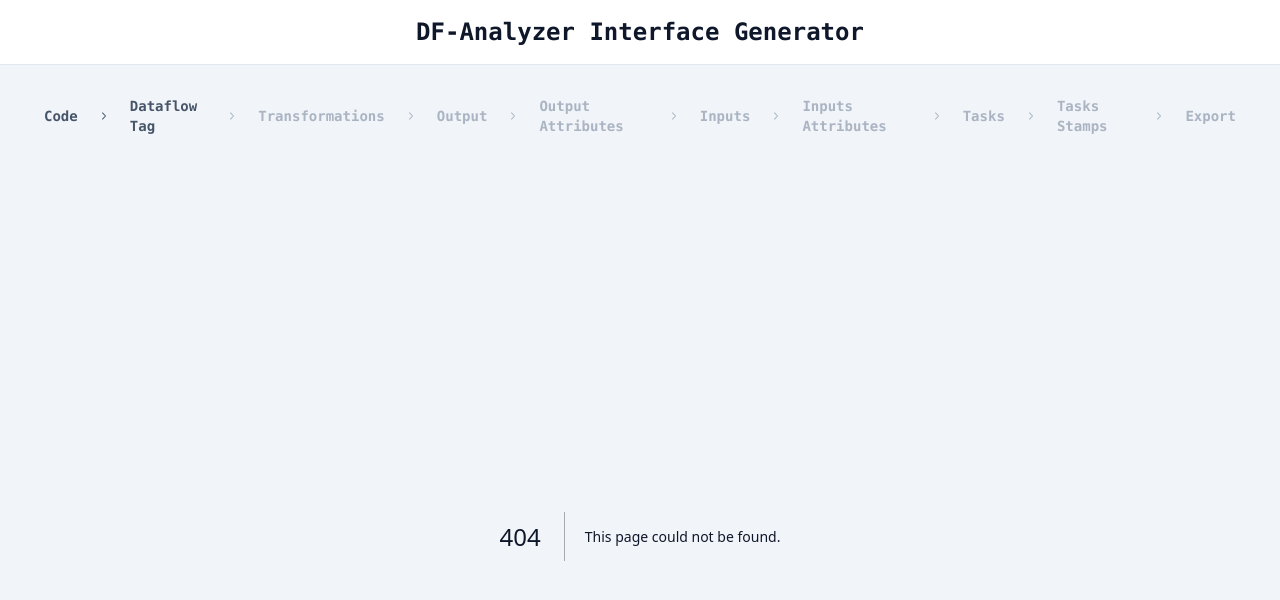
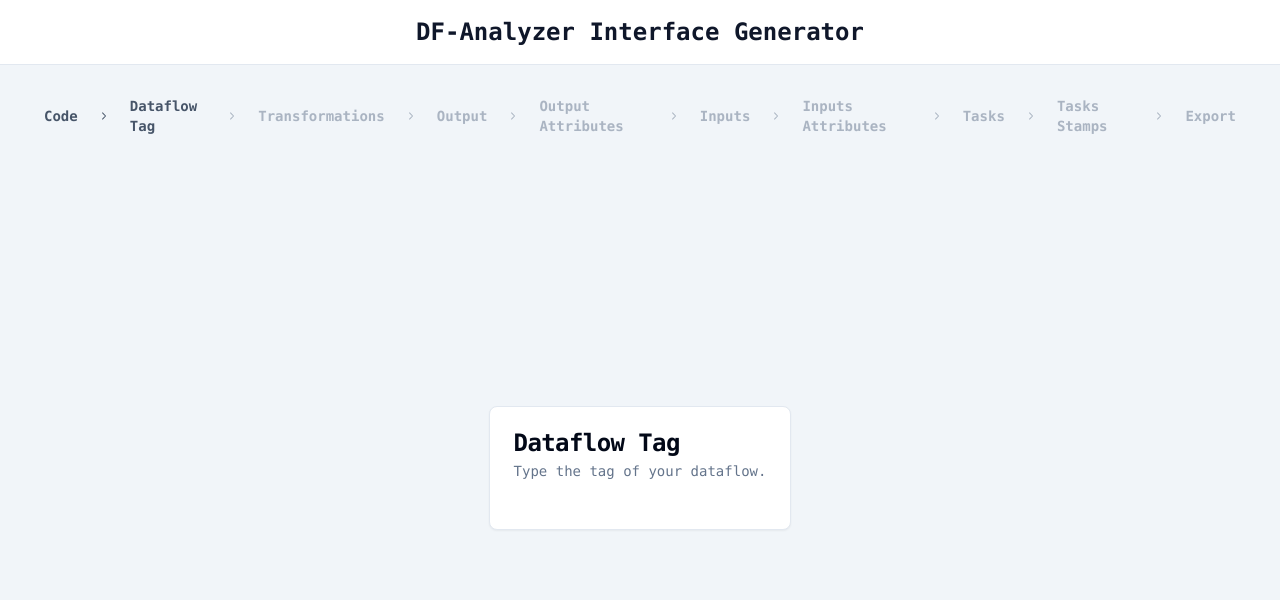
Before and after one commit to lorenzoa7/df-analyzer, a Next.js app: page /dataflow-tag in a window 1280 px wide. Before the commit this address had no page. Shown: the top 600 px of the page. Built offline with nearby package versions, Linux system fonts and the light colour scheme.

Commit message:
Create app context and finish code step

```diff
--- a/src/app/code/components/code-form.tsx
+++ b/src/app/code/components/code-form.tsx
@@ -12,6 +12,8 @@ import { Textarea } from '@/components/ui/textarea'
 import { SiteRoutes } from '@/config/routes'
 import { getNextRoute } from '@/functions/get-next-route'
 import { getPreviousRoute } from '@/functions/get-previous-route'
+import { useConstrolNavigation } from '@/hooks/use-control-navigation'
+import { useApp } from '@/providers/app-provider'
 import { CodeData, codeSchema } from '@/schemas/codeSchema'
 import { zodResolver } from '@hookform/resolvers/zod'
 import { usePathname } from 'next/navigation'
@@ -19,6 +21,8 @@ import { useForm } from 'react-hook-form'
 
 export default function CodeForm() {
   const currentRoute = usePathname() as SiteRoutes
+  const { goToNextStep } = useConstrolNavigation()
+  const { setDataflowData } = useApp()
   const form = useForm<CodeData>({
     resolver: zodResolver(codeSchema),
     defaultValues: {
@@ -27,7 +31,8 @@ export default function CodeForm() {
   })
 
   const onSubmit = (data: CodeData) => {
-    console.log(data)
+    setDataflowData((dataflowData) => ({ ...dataflowData, code: data.code }))
+    goToNextStep(currentRoute)
   }
   return (
     <Form {...form}>
--- /dev/null
+++ b/src/app/dataflow-tag/page.tsx
@@ -0,0 +1,19 @@
+import {
+  Card,
+  CardContent,
+  CardDescription,
+  CardHeader,
+  CardTitle,
+} from '@/components/ui/card'
+
+export default function DataflowTag() {
+  return (
+    <Card>
+      <CardHeader>
+        <CardTitle>Dataflow Tag</CardTitle>
+        <CardDescription>Type the tag of your dataflow.</CardDescription>
+      </CardHeader>
+      <CardContent></CardContent>
+    </Card>
+  )
+}
--- a/src/app/layout.tsx
+++ b/src/app/layout.tsx
@@ -2,6 +2,7 @@ import Header from '@/components/header'
 import Menu from '@/components/menu'
 import { siteConfig } from '@/config/site'
 import { fontMono } from '@/lib/fonts'
+import { AppProvider } from '@/providers/app-provider'
 import type { Metadata } from 'next'
 import './globals.css'
 
@@ -20,6 +21,7 @@ export default function RootLayout({ children }: Props) {
       <body
         className={`overflow-x-hidden bg-slate-100 font-mono text-slate-900 antialiased ${fontMono.variable}`}
       >
+        <AppProvider>
           <Header />
           <main className="mt-24 flex h-[calc(100vh-6rem)] w-full flex-col items-center px-11">
             <Menu />
@@ -27,6 +29,7 @@ export default function RootLayout({ children }: Props) {
               {children}
             </div>
           </main>
+        </AppProvider>
       </body>
     </html>
   )
--- a/src/app/page.tsx
+++ b/src/app/page.tsx
@@ -11,6 +11,7 @@ export default function Home() {
   const router = useRouter()
 
   useEffect(() => {
+    console.log(getLocalStorage(localStorageNames.actualStep))
     const actualStep = (getLocalStorage(localStorageNames.actualStep) ??
       siteSteps[0]) as SiteSteps
     router.replace(siteRoutes[actualStep])
--- a/src/config/storage.ts
+++ b/src/config/storage.ts
@@ -1,8 +1,9 @@
-export const storageKey = 'dfanalyzer2:'
+export const storageKey = 'dfanalyzer2'
 
-export const localStorageKeys = ['actualStep'] as const
+export const localStorageKeys = ['actualStep', 'dataflowData'] as const
 export type LocalStorageKeys = (typeof localStorageKeys)[number]
 
 export const localStorageNames = {
   actualStep: 'actualStep',
+  dataflowData: 'dataflowData',
 } satisfies Record<string, LocalStorageKeys>
--- /dev/null
+++ b/src/functions/get-step-by-route.ts
@@ -0,0 +1,9 @@
+import { SiteRoutes, siteRoutes } from '@/config/routes'
+import { SiteSteps, siteSteps } from '@/config/site'
+
+export const getStepByRoute = (route: SiteRoutes) => {
+  const step = Object.keys(siteRoutes).find(
+    (step) => siteRoutes[step as SiteSteps] === route,
+  )
+  return (step || siteSteps[0]) as SiteSteps
+}
--- /dev/null
+++ b/src/hooks/use-control-navigation.ts
@@ -0,0 +1,17 @@
+import { SiteRoutes } from '@/config/routes'
+import { localStorageNames } from '@/config/storage'
+import { getNextRoute } from '@/functions/get-next-route'
+import { getStepByRoute } from '@/functions/get-step-by-route'
+import { setLocalStorage } from '@/functions/set-local-storage'
+import { useRouter } from 'next/navigation'
+
+export const useConstrolNavigation = () => {
+  const router = useRouter()
+  const goToNextStep = (currentRoute: SiteRoutes) => {
+    const nextRoute = getNextRoute(currentRoute)
+    setLocalStorage(localStorageNames.actualStep, getStepByRoute(nextRoute))
+    router.replace(nextRoute)
+  }
+
+  return { goToNextStep }
+}
--- /dev/null
+++ b/src/lib/types.ts
@@ -0,0 +1,51 @@
+export type AttributeType = 'TEXT' | 'NUMERIC' | 'FILE' | 'RDFILE'
+
+export type Attribute = {
+  id: number
+  name: string
+  type: AttributeType
+}
+
+export type Output = {
+  name: string
+  attributes: Attribute[]
+}
+
+export type Input = {
+  id: number
+  name: string
+  attributes: Attribute[]
+  transformationOutputReferenceId: number | null
+}
+
+export type Transformation = {
+  id: number
+  name: string
+  output: Output
+  inputs: Input[]
+}
+
+export type Task = {
+  id: number
+  name: string
+  transformationId: number
+  inputId: number
+  inputElement: string[] | null
+  outputElement: string[]
+  hasBeginStamp: boolean
+  hasEndStamp: boolean
+}
+
+export type CodeStamp = {
+  taskId: number
+  transformationId: number
+  stamp: 'begin' | 'end'
+}
+
+export type DataFlow = {
+  dataflow_tag: string
+  code: string
+  transformations: Transformation[]
+  tasks: Task[]
+  codeLines: (string | CodeStamp)[]
+}
--- /dev/null
+++ b/src/providers/app-provider.tsx
@@ -0,0 +1,60 @@
+'use client'
+
+import { localStorageNames } from '@/config/storage'
+import { getLocalStorage } from '@/functions/get-local-storage'
+import { setLocalStorage } from '@/functions/set-local-storage'
+import { DataFlow } from '@/lib/types'
+import {
+  createContext,
+  useCallback,
+  useContext,
+  useEffect,
+  useState,
+} from 'react'
+
+export type Props = {
+  dataflowData: DataFlow
+  setDataflowData: React.Dispatch<React.SetStateAction<DataFlow>>
+  defaultDataflowData: DataFlow
+}
+
+const AppContext = createContext<Props>({} as Props)
+
+const AppProvider = ({ children }: { children: React.ReactNode }) => {
+  const defaultDataflowData: DataFlow = {
+    dataflow_tag: '',
+    code: '',
+    transformations: [],
+    tasks: [],
+    codeLines: [],
+  }
+  const [dataflowData, setDataflowData] = useState(defaultDataflowData)
+  const saveDataflowData = useCallback(() => {
+    setLocalStorage(localStorageNames.dataflowData, dataflowData)
+  }, [dataflowData])
+
+  useEffect(() => {
+    const data = getLocalStorage(
+      localStorageNames.dataflowData,
+    ) as DataFlow | null
+    if (data) setDataflowData(data)
+  }, [])
+
+  useEffect(() => saveDataflowData(), [saveDataflowData])
+
+  return (
+    <AppContext.Provider
+      value={{ dataflowData, setDataflowData, defaultDataflowData }}
+    >
+      {children}
+    </AppContext.Provider>
+  )
+}
+
+const useApp = () => {
+  const context = useContext(AppContext)
+
+  return context
+}
+
+export { AppProvider, useApp }
```
Lines whose indentation alone changed are shown as unchanged.
